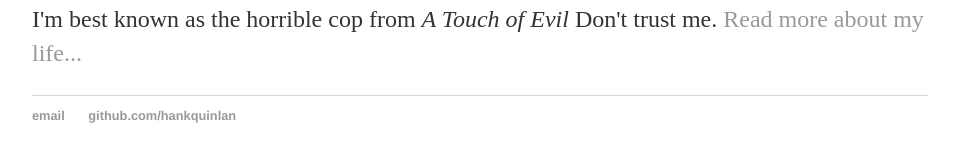
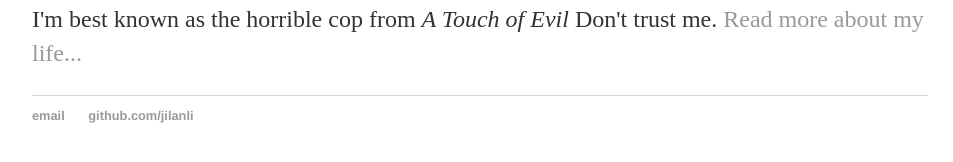
Before and after one commit to Jilanli/Jilanli.github.io, a Jekyll site: the page built from index.html, in a window 1280 px wide. Shown: the part 264-426 px from the top of the page, without its empty margins (160-1113 px from the left). Built offline with Jekyll 4.4.1, drawn with Linux system fonts in a browser that asks for light colours.

Commit message:
Update default.html

```diff
--- a/_layouts/default.html
+++ b/_layouts/default.html
@@ -22,7 +22,7 @@
             <footer>
                 <ul>
                     <li><a href="mailto:jilanli271828@gmail.com">email</a></li>
-                    <li><a href="https://github.com/jilanli">github.com/hankquinlan</a></li>
+                    <li><a href="https://github.com/jilanli">github.com/jilanli</a></li>
                 </ul>
             </footer>
         </body>
```
